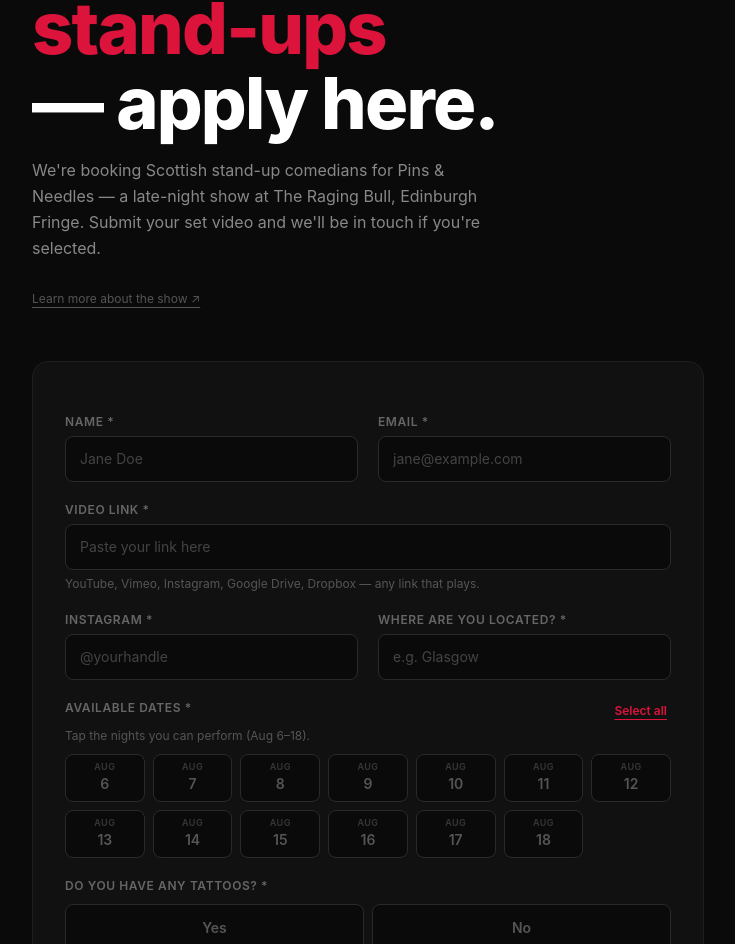
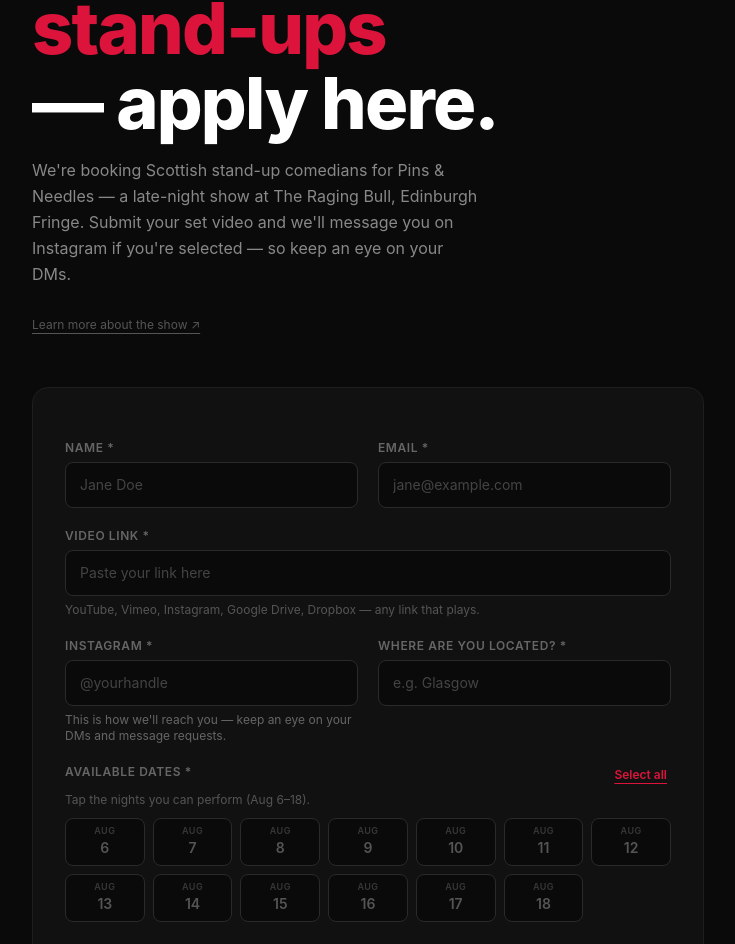
Before and after one commit to taylordrew4u2/comedysub, a Next.js app: page / in a window 1280 px wide. Shown: the part 218-1162 px from the top of the page, without its empty margins (272-1007 px from the left). Built offline with nearby package versions, Linux system fonts and the light colour scheme.

Commit message:
Tell applicants we message on Instagram (#23)
Say it on the intro, under the Instagram field, and on the confirmation
screen — including the reminder to check message requests, where a DM
from an account you don't follow lands.

```diff
--- a/app/_components/WebForm.tsx
+++ b/app/_components/WebForm.tsx
@@ -539,6 +539,12 @@ export default function WebForm() {
           <p className="text-sm text-[#666]">
             We&apos;ll be in touch if you&apos;re shortlisted.
           </p>
+          {/* Said here as well as on the form — this is the screen people
+              actually read, and a DM from a stranger lands in Requests. */}
+          <p className="mx-auto mt-3 max-w-xs text-sm leading-relaxed text-[#aaa]">
+            We message on <span className="font-semibold text-white">Instagram</span>, so keep
+            an eye on your DMs — including your message requests.
+          </p>
           {agreement === 'agreed' && (
             <p className="mt-3 text-xs font-semibold text-[#DC143C]">
               ★ Priority noted — thanks for agreeing to bring two people.
@@ -649,6 +655,9 @@ export default function WebForm() {
             className={inputClass}
             placeholder="@yourhandle"
           />
+          <p className="mt-1.5 text-xs text-[#666]">
+            This is how we&apos;ll reach you — keep an eye on your DMs and message requests.
+          </p>
         </div>
         <div>
           <label htmlFor="location" className={labelClass}>Where are you located? *</label>
--- a/app/page.tsx
+++ b/app/page.tsx
@@ -43,7 +43,8 @@ export default function HomePage() {
             <p className="max-w-md text-base leading-relaxed text-[#888]">
               We&apos;re booking Scottish stand-up comedians for Pins &amp; Needles —
               a late-night show at The Raging Bull, Edinburgh Fringe.
-              Submit your set video and we&apos;ll be in touch if you&apos;re selected.
+              Submit your set video and we&apos;ll message you on Instagram if you&apos;re
+              selected — so keep an eye on your DMs.
             </p>
 
             {isOpen && (
```
